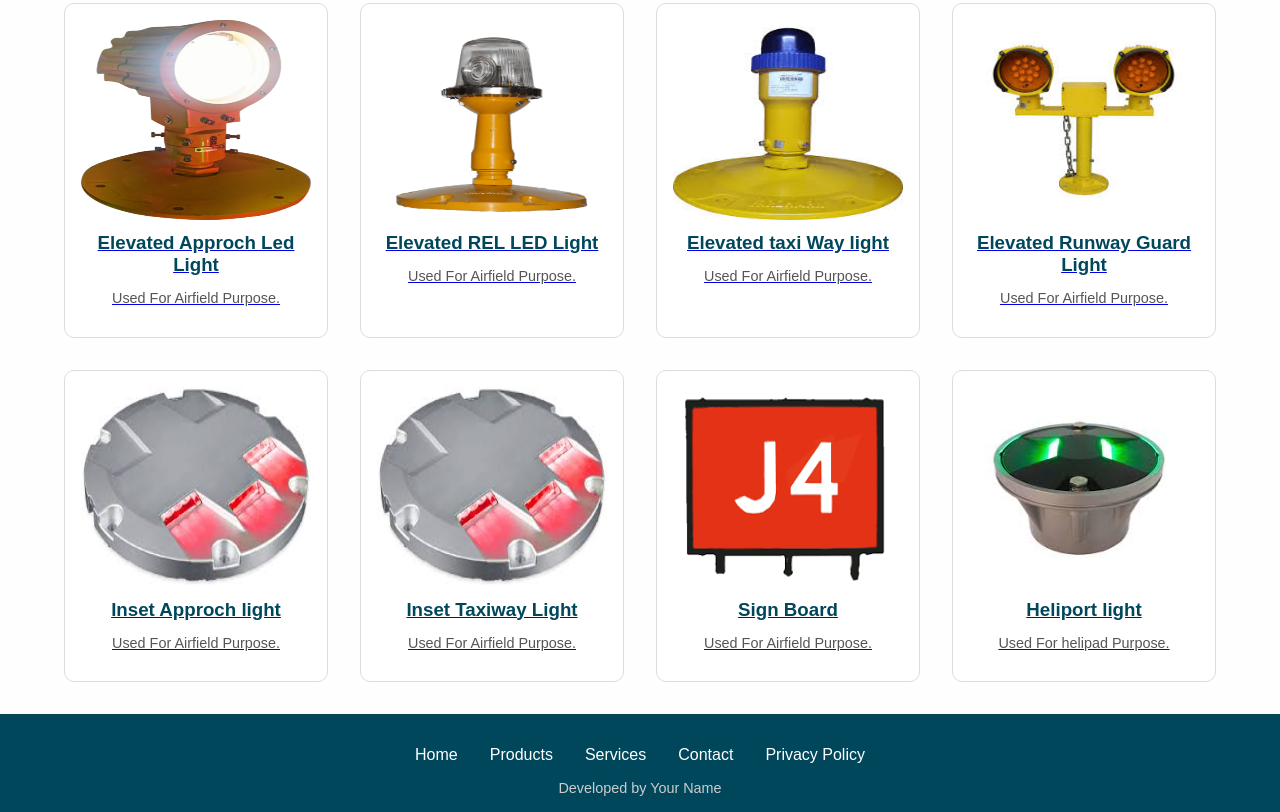
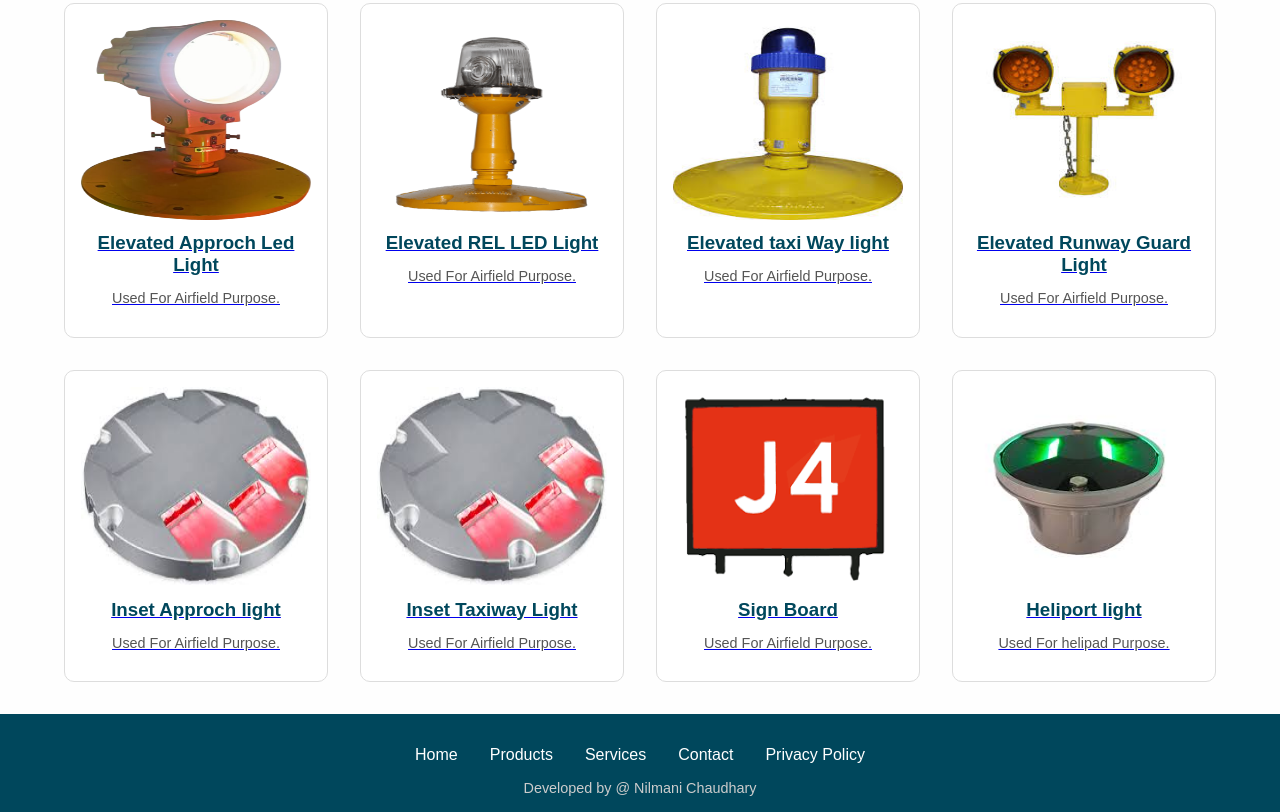
Before and after one commit to Nilmani2002/Vardhman-Airport, a plain HTML site: page index.html in a window 1280 px wide. Shown: the part 991-1803 px from the top of the page. Drawn offline with Linux system fonts and the light colour scheme.

Commit message:
Update index.html

```diff
--- a/index.html
+++ b/index.html
@@ -304,7 +304,7 @@ We are distributor of ATG Airports, FB technology, RLG Docking Systems, Unika an
       <a href="#">Contact</a>
       <a href="#">Privacy Policy</a>
     </div>
-    <div class="developer">Developed by Your Name</div>
+    <div class="developer">Developed by @ Nilmani Chaudhary</div>
   </footer>
 
 <script>
```
